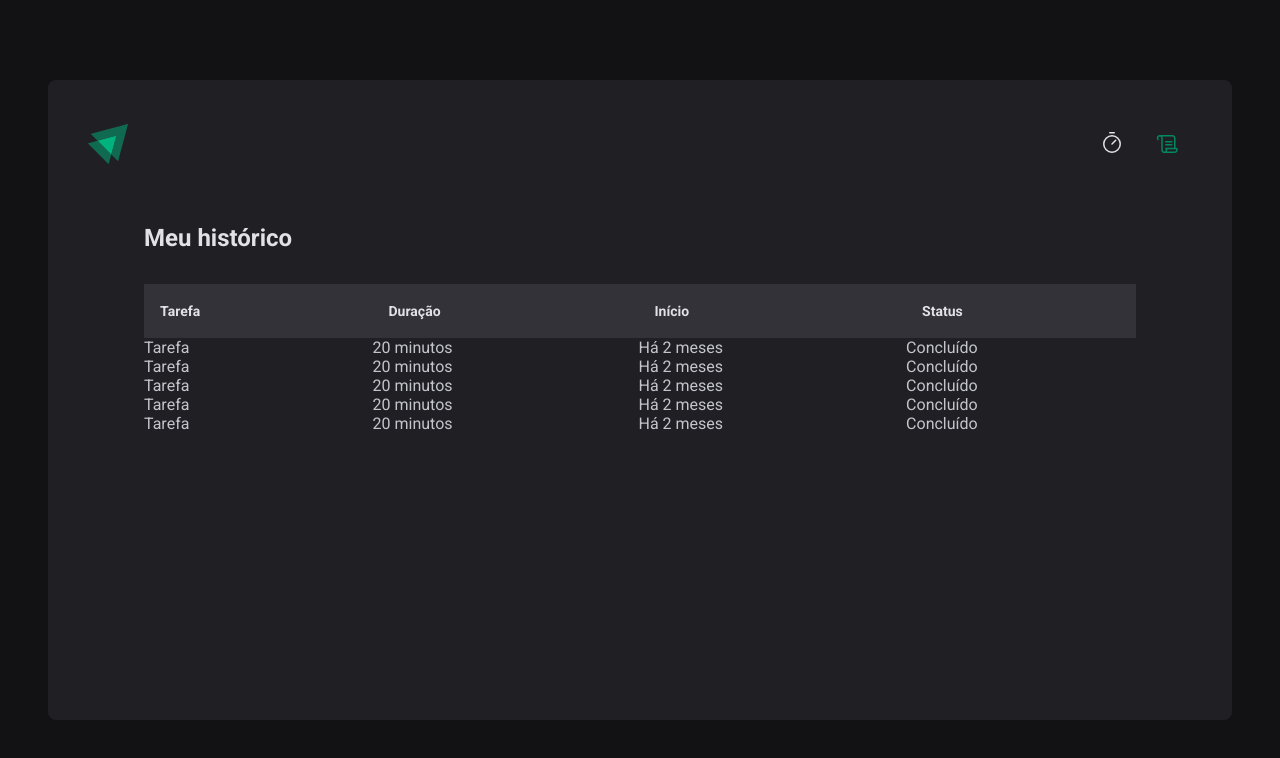
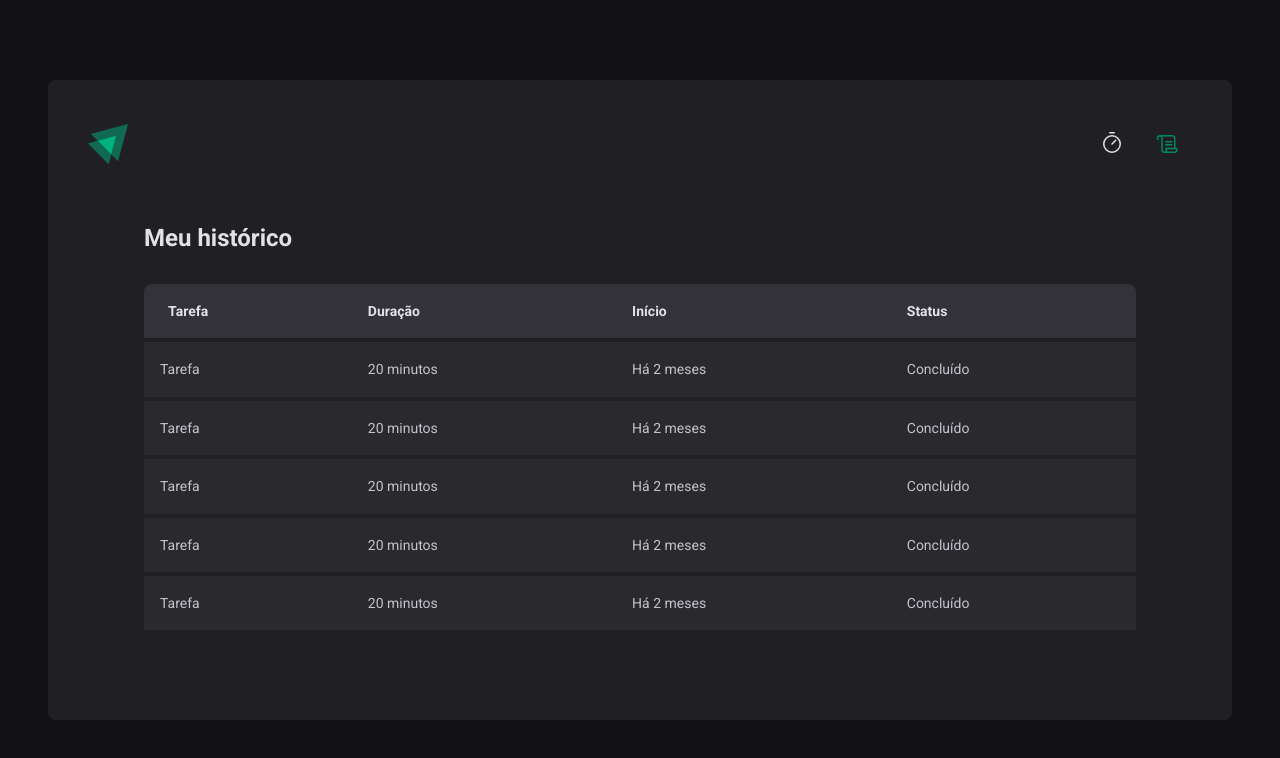
Before and after one commit to leticea/ignite-timer, a React (Vite) app: page /history in a window 1280 px wide. Shown: the top 758 px of the page. Built offline with nearby package versions, Linux system fonts and the light colour scheme.

Commit message:
editando o layout da tabela do histórico

```diff
--- a/src/pages/History/styles.ts
+++ b/src/pages/History/styles.ts
@@ -30,6 +30,24 @@
       color: ${(props) => props.theme["gray-100"]};
       font-size: 0.875rem;
       line-height: 1.6;
+
+      &:first-child {
+        border-top-left-radius: 8px;
+        padding-left: 1.5rem;
+      }
+
+      &:last-child {
+        border-top-right-radius: 8px;
+        padding-right: 1.5rem;
+      }
+    }
+
+    td {
+      background-color: ${(props) => props.theme["gray-700"]};
+      border-top: 4px solid ${(props) => props.theme["gray-800"]};
+      padding: 1rem;
+      font-size: 0.875rem;
+      line-height: 1.6;
     }
   }
 `;
```
